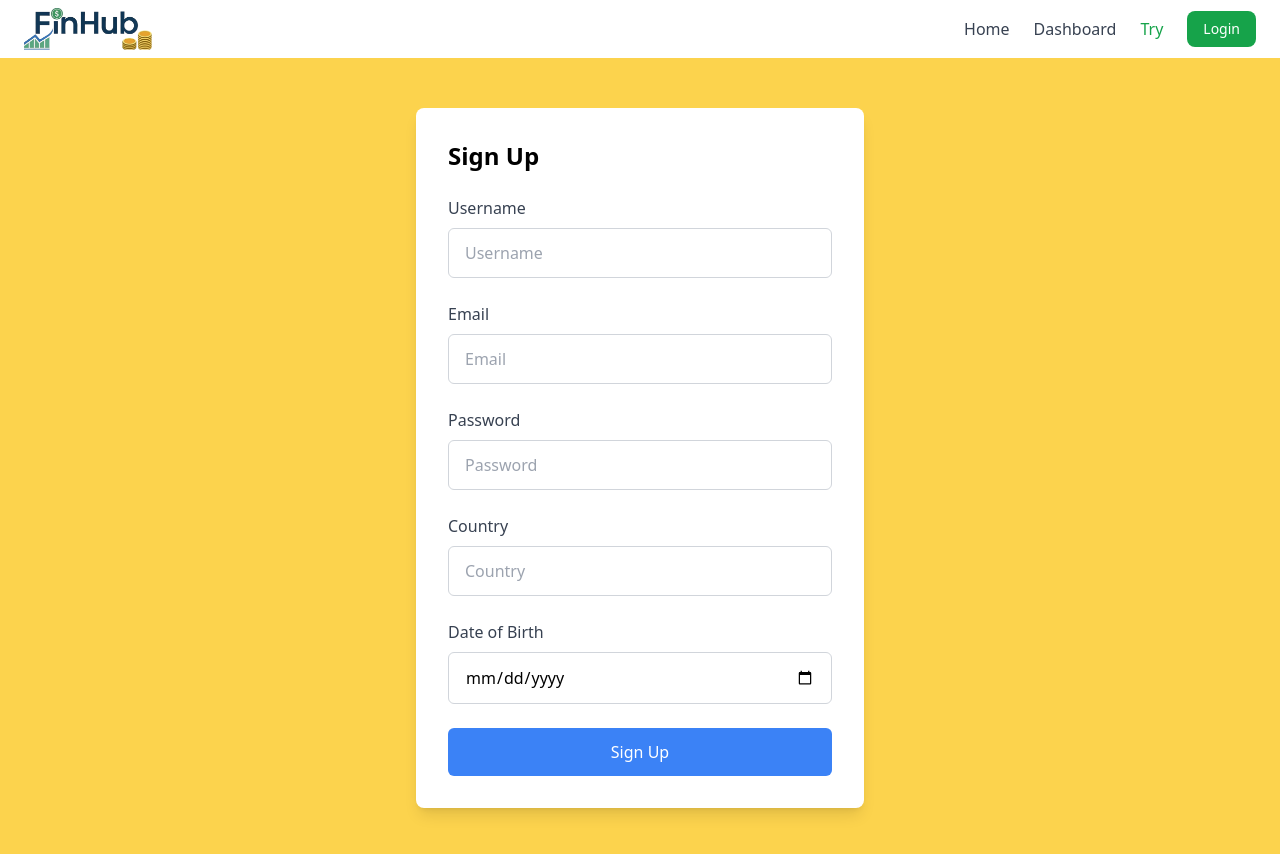
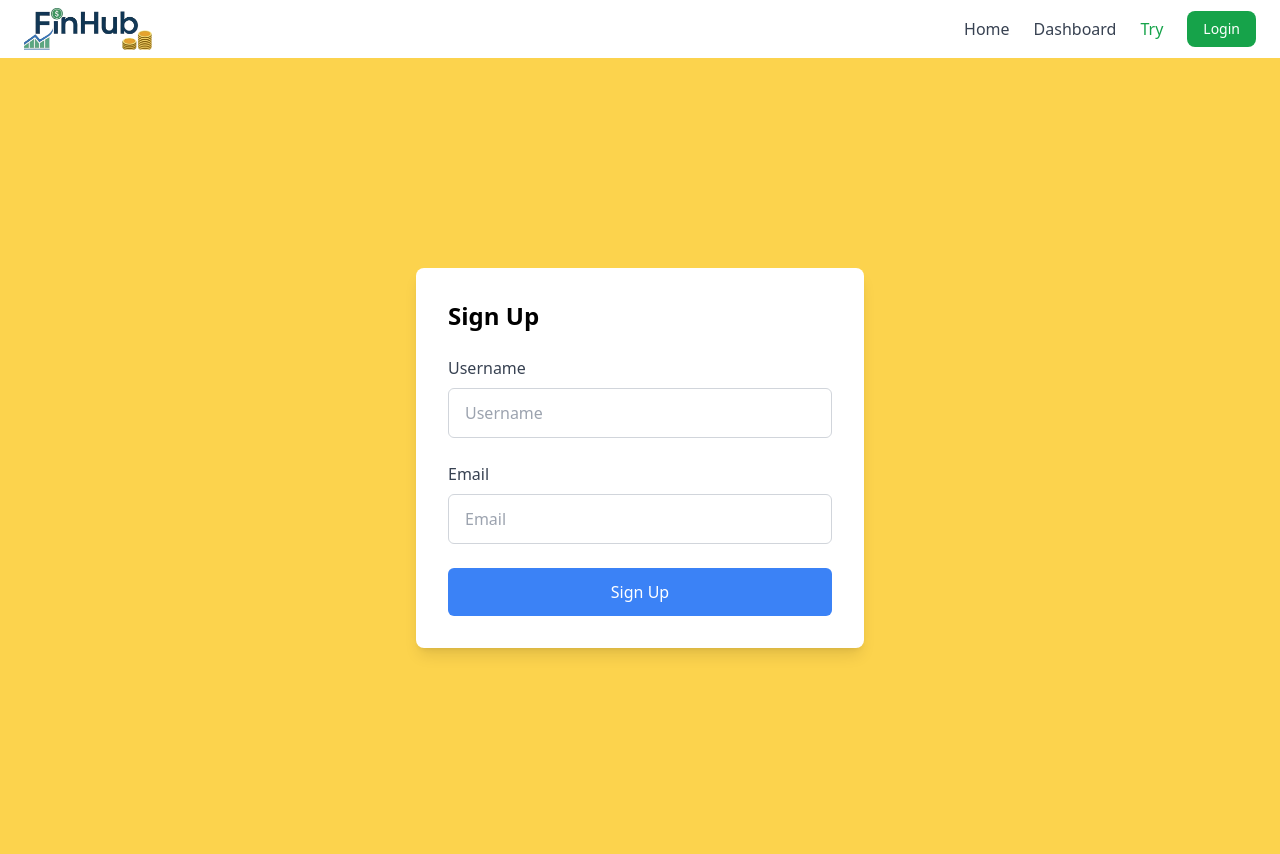
Before and after one commit to Yasya12/fin-hub-Angular, an Angular app: page /signup in a window 1280 px wide. Shown: the top 854 px of the page. Built offline with nearby package versions, Linux system fonts and the light colour scheme.

Commit message:
feat: update PostDetail component to display user avatar and update SignUp component

```diff
--- a/src/app/features/home/post-detail/post-detail.component.html
+++ b/src/app/features/home/post-detail/post-detail.component.html
@@ -131,18 +131,31 @@
   <div class="mt-8">
     <h3 class="text-2xl font-semibold text-gray-900 mb-4">Comments</h3>
 
-    <!-- Перевірка на наявність коментарів -->
     <div *ngIf="comments() && comments().length > 0; else noComments">
       <ul class="space-y-4">
         <li
           *ngFor="let comment of getSortedComments()"
           class="p-4 bg-gray-100 rounded-md shadow-sm relative"
         >
-          <p class="text-lg text-gray-800">{{ comment.content }}</p>
-          <p class="text-sm text-gray-500 mt-2">
-            — {{ comment.authorName }} on
-            {{ comment.createdAt | date : "short" }}
-          </p>
+          <!-- Верхній блок: Аватар, ім'я користувача та дата -->
+          <div class="flex items-center mb-2">
+            <!-- Аватар користувача -->
+            <img
+              [src]="comment.profilePictureUrl || '/assets/images/Sample_User_Icon.png'"
+              alt="Author's Profile Picture"
+              class="w-10 h-10 object-cover rounded-full mr-3"
+            />
+            <!-- Ім'я користувача та дата -->
+            <div>
+              <h4 class="text-sm font-semibold text-gray-800">{{ comment.authorName }}</h4>
+              <p class="text-xs text-gray-500">
+                {{ comment.createdAt | date: 'short' }}
+              </p>
+            </div>
+          </div>
+
+          <!-- Текст коментаря -->
+          <p class="text-gray-800 text-base mb-2">{{ comment.content }}</p>
 
           <!-- Меню з трьома крапками -->
           <button
@@ -181,7 +194,7 @@
               Delete
             </button>
 
-            <!-- Кнопка Add для всіх інших користувачів -->
+            <!-- Кнопка Add для інших користувачів -->
             <button
               *ngIf="
                 comment.authorName !== authService.currentUser()?.user?.username
@@ -199,5 +212,7 @@
     <ng-template #noComments>
       <p class="text-gray-600">No comments yet. Be the first to comment!</p>
     </ng-template>
+
+
   </div>
 </div>
--- a/src/app/features/home/post-detail/post-detail.component.ts
+++ b/src/app/features/home/post-detail/post-detail.component.ts
@@ -100,7 +100,8 @@ export class PostDetailComponent implements OnInit {
       id,
       ...comment,
       authorName: this.authService.currentUser()?.user.username || 'Unknown',
-      createdAt: new Date()
+      createdAt: new Date(),
+      profilePictureUrl: this.authService.currentUser()?.user.profilePictureUrl
     };
   }
 
--- a/src/app/features/signup/signup.component.html
+++ b/src/app/features/signup/signup.component.html
@@ -15,24 +15,6 @@
         <input placeholder="Email" class="form-input px-4 py-3 border border-gray-300 rounded-md w-full" id="email" name="email" type="email" [(ngModel)]="user.email" required>
       </div>
 
-      <!-- Password Field -->
-      <div class="mb-6">
-        <label for="password" class="block text-gray-700 font-medium mb-2">Password</label>
-        <input placeholder="Password" class="form-input px-4 py-3 border border-gray-300 rounded-md w-full" id="password" name="password" type="password" [(ngModel)]="user.password" required>
-      </div>
-
-      <!-- Country Field -->
-      <div class="mb-6">
-        <label for="country" class="block text-gray-700 font-medium mb-2">Country</label>
-        <input placeholder="Country" class="form-input px-4 py-3 border border-gray-300 rounded-md w-full" id="country" name="country" type="text" [(ngModel)]="user.country" required>
-      </div>
-
-      <!-- Date of Birth Field -->
-      <div class="mb-6">
-        <label for="dateOfBirth" class="block text-gray-700 font-medium mb-2">Date of Birth</label>
-        <input placeholder="Date of Birth" class="form-input px-4 py-3 border border-gray-300 rounded-md w-full" id="dateOfBirth" name="dateOfBirth" type="date" [(ngModel)]="user.dateOfBirth" required>
-      </div>
-
       <!-- Submit Button -->
       <button class="btn bg-blue-500 hover:bg-blue-600 text-white py-3 px-6 rounded-md w-full" type="submit">
         Sign Up
--- a/src/app/features/signup/signup.component.ts
+++ b/src/app/features/signup/signup.component.ts
@@ -28,10 +28,9 @@ import {animate, style, transition, trigger} from "@angular/animations";
 export class SignupComponent implements OnInit {
   user: User = {
     email: '',
-    password: '',
     username: '',
-    country: '',
-    dateOfBirth: new Date()
+    role: '',
+    profilePictureUrl: ''
   };
   errorMessage: string = '';
   constructor(private authService: AuthService, private errorHandler: ErrorHandlerService) { }
```
